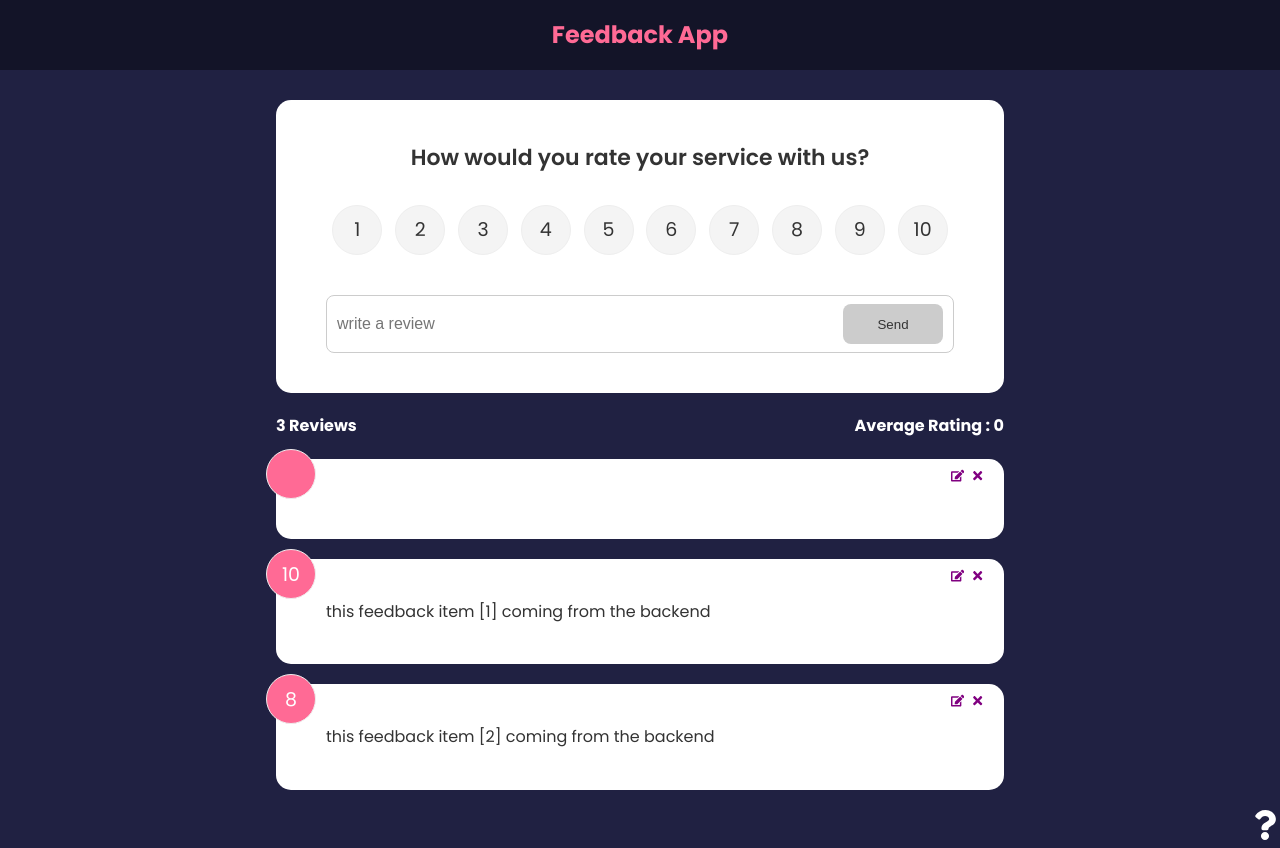
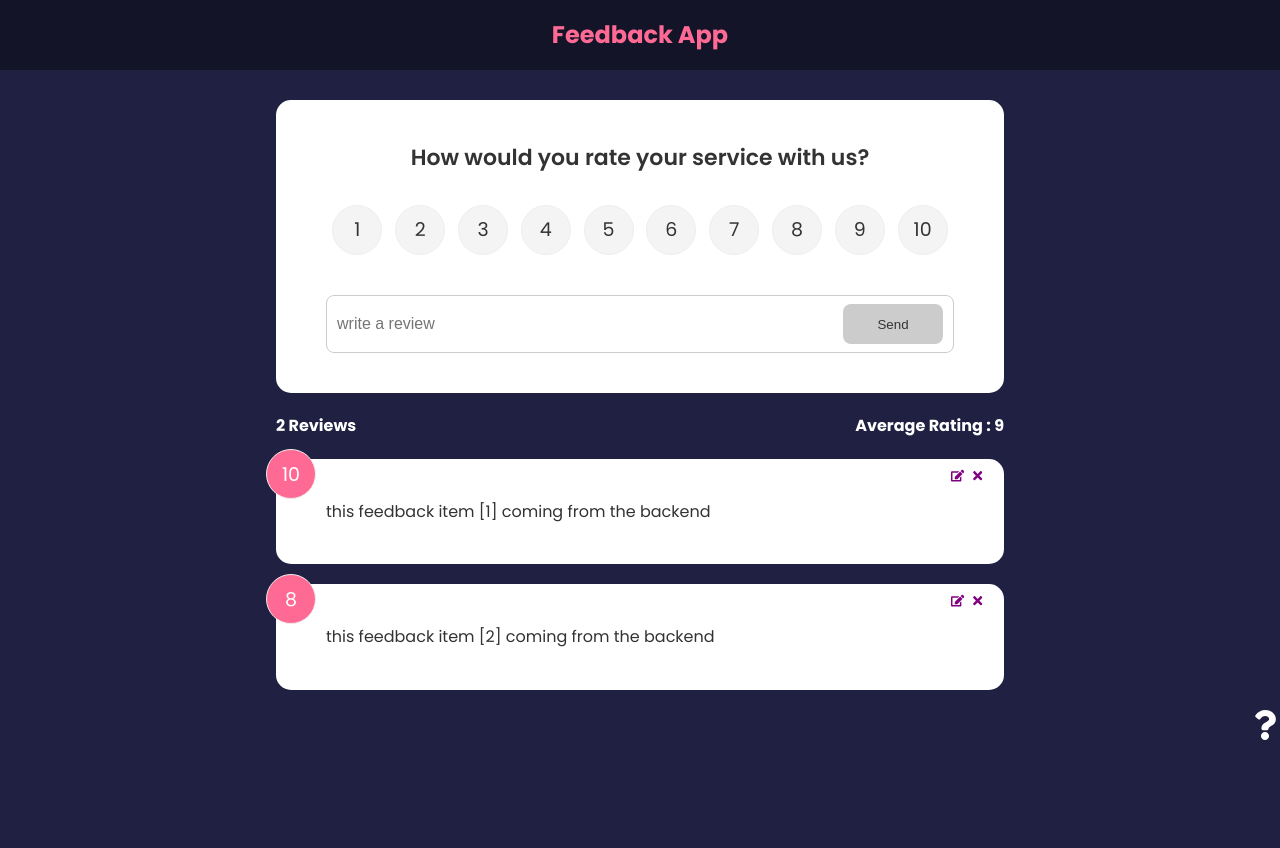
Before and after one commit to Alimombeni/Feedback-App, a React (Create React App) app: page / in a window 1280 px wide. After the commit the page ends 800 px from the top, so only its background shows below. Built offline with nearby package versions, Linux system fonts and the light colour scheme; data requests are answered from the project's data file.

Commit message:
ADD:[spinner.gif for loading state]

```diff
--- a/db.json
+++ b/db.json
@@ -9,9 +9,6 @@
       "id": "2",
       "rating": 8,
       "text": "this feedback item [2] coming from the backend"
-    },
-    {
-      "id": "08f6"
     }
   ]
 }
--- a/src/Components/FeedbackList.jsx
+++ b/src/Components/FeedbackList.jsx
@@ -1,17 +1,17 @@
 import FeedbackItem from "./FeedbackItem";
-
+import Spinner from "./shared/Spinner";
 import { motion , AnimatePresence } from "framer-motion";
 import {useContext} from "react";
 import FeedbackContext from "../Context/FeedbackContext";
 function FeedbackList () {
-const {feedback} = useContext(FeedbackContext)
+const {feedback , isLoading} = useContext(FeedbackContext)
 
 
-    if (!feedback || feedback.length === 0) {
+    if (!isLoading && (!feedback || feedback.length === 0)) {
         return  <p>No Feedback Yet</p>
     }
 
-    return (
+    return isLoading ? <Spinner/> :(
         <div className='feedback-list'>
             <AnimatePresence>
             {feedback.map ((item) =>(
--- /dev/null
+++ b/src/Components/shared/Spinner.jsx
@@ -0,0 +1,15 @@
+import spinner  from '../assets/spinner.gif'
+
+function Spinner () {
+    return(
+    <img
+        src={spinner}
+        alt='Loading...'
+        style={{
+        display:"block" ,
+        margin:"auto",
+        width:"100px"
+    }}/>
+    )
+}
+export default Spinner
```
Also changed, not shown: src/Components/assets/spinner.gif (added).
